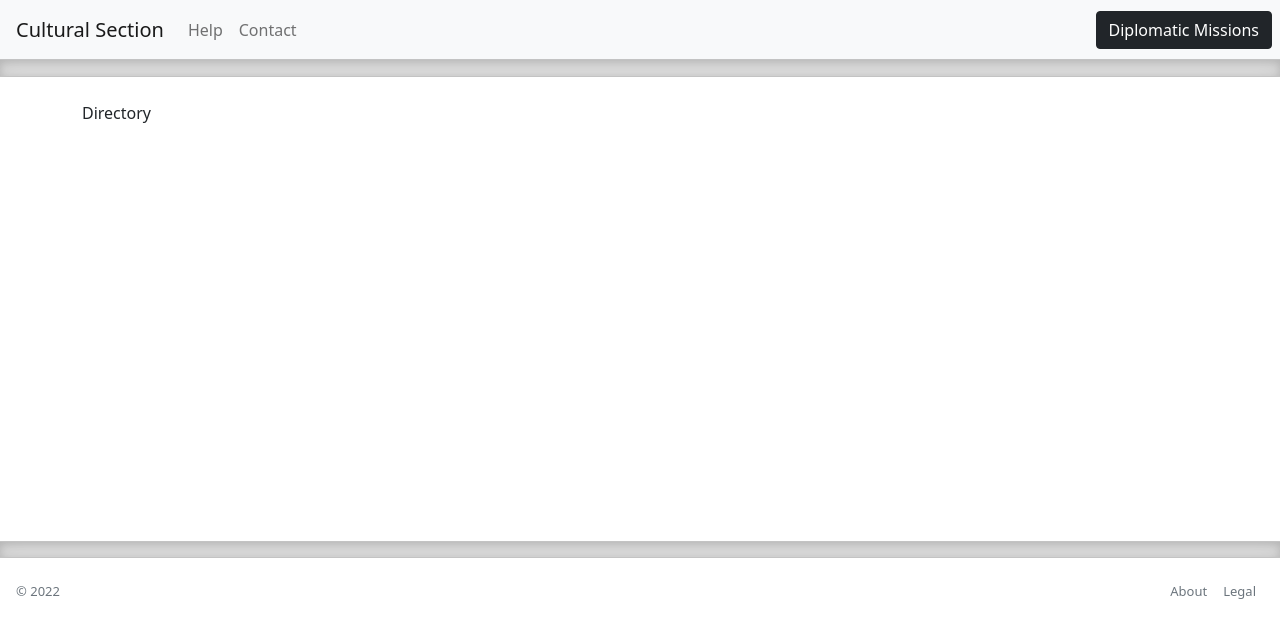
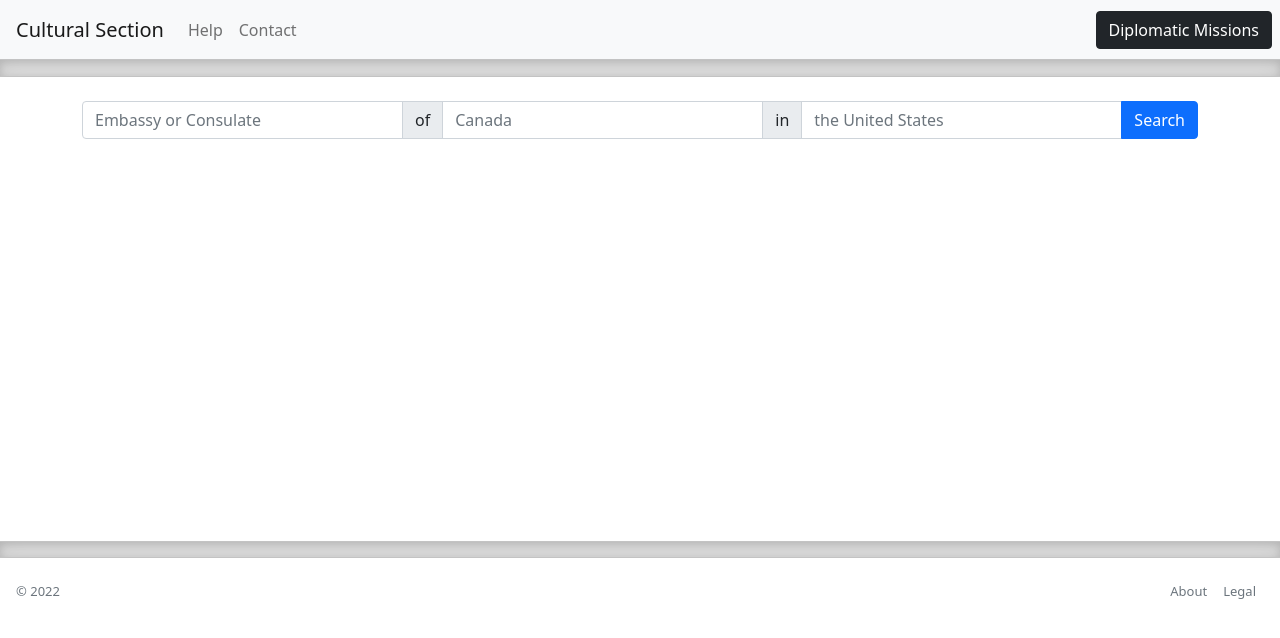
Before and after one commit to aa-ag/culturalsection, a Vue app in the folder client/: page /directory in a window 1280 px wide. Shown: the top 638 px of the page. Built offline with nearby package versions, Linux system fonts and the light colour scheme.

Commit message:
Add form in directory for searching for embassies or consulates

```diff
--- a/client/src/components/Directory.vue
+++ b/client/src/components/Directory.vue
@@ -1,6 +1,13 @@
 <template>
   <div class="container">
-    <p>Directory</p>
+    <div class="input-group mb-3">
+      <input type="text" class="form-control" placeholder="Embassy or Consulate" aria-label="Embassy or Consulate">
+      <span class="input-group-text">of</span>
+      <input type="text" class="form-control" placeholder="Canada" aria-label="Canada">
+      <span class="input-group-text">in</span>
+      <input type="text" class="form-control" placeholder="the United States" aria-label="the United States">
+      <button type="submit" class="btn btn-primary">Search</button>
+    </div>
   </div>
 </template>
 <style>
```
